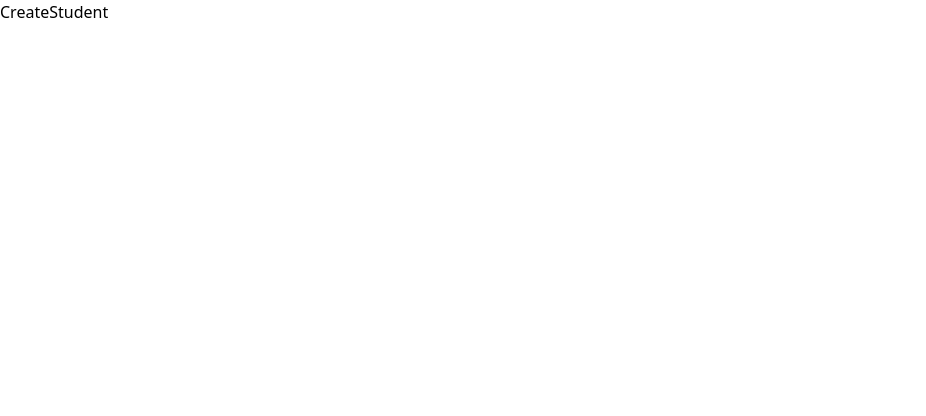
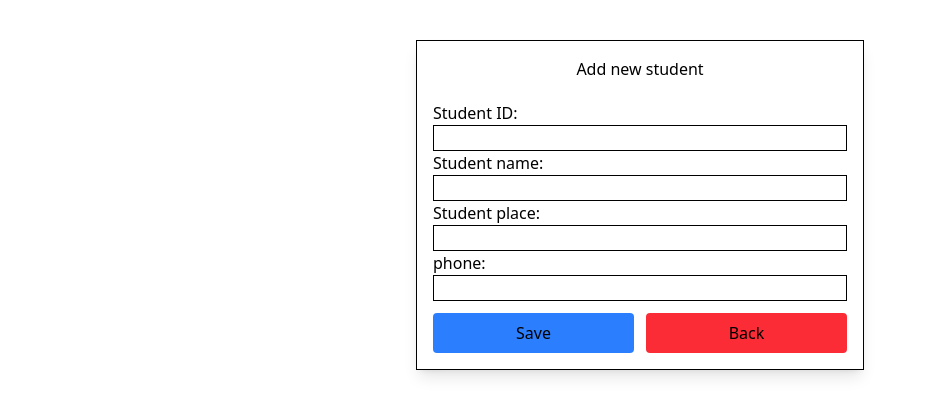
Before and after one commit to Vasuki-84/Student_Details_form, a React (Vite) app: page /createStudent in a window 1280 px wide. Shown: the top 416 px of the page, without its empty margins (0-926 px from the left). Built offline with nearby package versions, Linux system fonts and the light colour scheme.

Commit message:
added POST method

```diff
--- a/db.json
+++ b/db.json
@@ -1,19 +1,52 @@
 {
-    "studentDetails":[
-        {
-            "id":1,
-            "name":"Vasu",
-            "place":"chennai",
-            "phone":12345677
-
+  "studentDetails": [
+    {
+      "id": 1,
+      "name": "Vasu",
+      "place": "chennai",
+      "phone": 12345677
     },
     {
-              "id":1,
-            "name":"Vasu",
-            "place":"chennai",
-            "phone":12345677
-
-
+      "id": 1,
+      "name": "Vasu",
+      "place": "chennai",
+      "phone": 12345677
+    },
+    {
+      "id": "14",
+      "name": "Vasuki T",
+      "place": "chennai",
+      "phone": "6369589395"
+    },
+    {
+      "id": "14",
+      "name": "saro",
+      "place": "chennai",
+      "phone": "45656"
+    },
+    {
+      "id": "14",
+      "name": "saro",
+      "place": "chennai",
+      "phone": "45656"
+    },
+    {
+      "id": "14",
+      "name": "Vasuki T",
+      "place": "chennai",
+      "phone": "3456"
+    },
+    {
+      "id": "3",
+      "name": "dfdg",
+      "place": "sdfg",
+      "phone": "sdfgfg"
+    },
+    {
+      "id": "3",
+      "name": "vasuki",
+      "place": "chennai",
+      "phone": "475748382"
     }
-]
+  ]
 }
--- a/src/Pages/CreateStudent.jsx
+++ b/src/Pages/CreateStudent.jsx
@@ -1,9 +1,99 @@
-import React from 'react'
+import React, { useEffect } from "react";
+import { Link, useNavigate } from "react-router-dom";
+import { useState } from "react";
+
 
 function CreateStudent() {
-  return (
-    <div>CreateStudent</div>
-  )
+  const [id, setId] = useState("");
+  const [name, setName] = useState("");
+  const [place, setPlace] = useState("");
+  const [phone, setPhone] = useState("");
+  const [validation,setValidation] = useState(false);
+  const navigate = useNavigate();
+
+  const handleSubmit = (e)=> {
+    e.preventDefault();
+    const studentData = {id,name,place,phone};
+    fetch("http://localhost:5000/studentDetails",{method:'POST',
+        headers:{
+            "content-type":"application/json"
+        },
+        body:JSON.stringify(studentData)
+    })
+
+    .then((res)=>{alert("Student data saved successfully..");
+        navigate("/")
+    })
+
+    .catch((err)=>console.log(err.message))
+
 }
 
-export default CreateStudent
+  return (
+    <div className="mx-auto border shadow-lg mx-auto max-w-md p-4  mt-10">
+      <h2 className="text-center  ">Add new student</h2>
+      <div>
+        <form onSubmit={handleSubmit} className="mt-5 mx-auto  max-w-md">
+          <label className="">Student ID: </label>
+          <input
+            type="text"
+            name="id"
+            value={id}
+            onChange={(e) => setId(e.target.value)}
+            onMouseDown={()=>setValidation(true)}
+            className="border w-full "
+          />
+          {id.length===0 && validation && <span className=" text-sm text-red-500 errorMsg block">please enter the id</span>}
+
+          <label className="">Student name: </label>
+          <input
+            type="text"
+            name="name"
+            value={name}
+            onChange={(e) => setName(e.target.value)}
+            onMouseDown={()=>setValidation(true)}
+            className="border w-full "
+          />
+           {name.length===0 &&  validation && <span className=" text-sm text-red-500 errorMsg block">please enter the id</span>}
+
+          <label className="">Student place: </label>
+          <input
+            type="text"
+            name="place"
+            value={place}
+            onChange={(e) => setPlace(e.target.value)}
+            onMouseDown={()=>setValidation(true)}
+            className="border w-full "
+          />
+           {place.length===0 &&  validation && <span className=" text-sm text-red-500 errorMsg block">please enter the id</span>}
+
+          <label className="">phone: </label>
+          <input
+            type="text"
+            name="phone"
+            value={phone}
+            onChange={(e) => setPhone(e.target.value)}
+            onMouseDown={()=>setValidation(true)}
+            className="border w-full "
+          />
+           {phone.length===0 &&  validation && <span className="text-sm text-red-500 errorMsg block">please enter the id</span>}
+
+          <div className="flex justify-around gap-3">
+            <button className="btn bg-blue-500 w-full mt-3 rounded-sm py-2">
+              Save
+            </button>
+
+            <Link
+              to={`/`}
+              className=" text-center btn bg-red-500 w-full mt-3 rounded-sm py-2"
+            >
+              Back
+            </Link>
+          </div>
+        </form>
+      </div>
+    </div>
+  );
+}
+
+export default CreateStudent;
```
